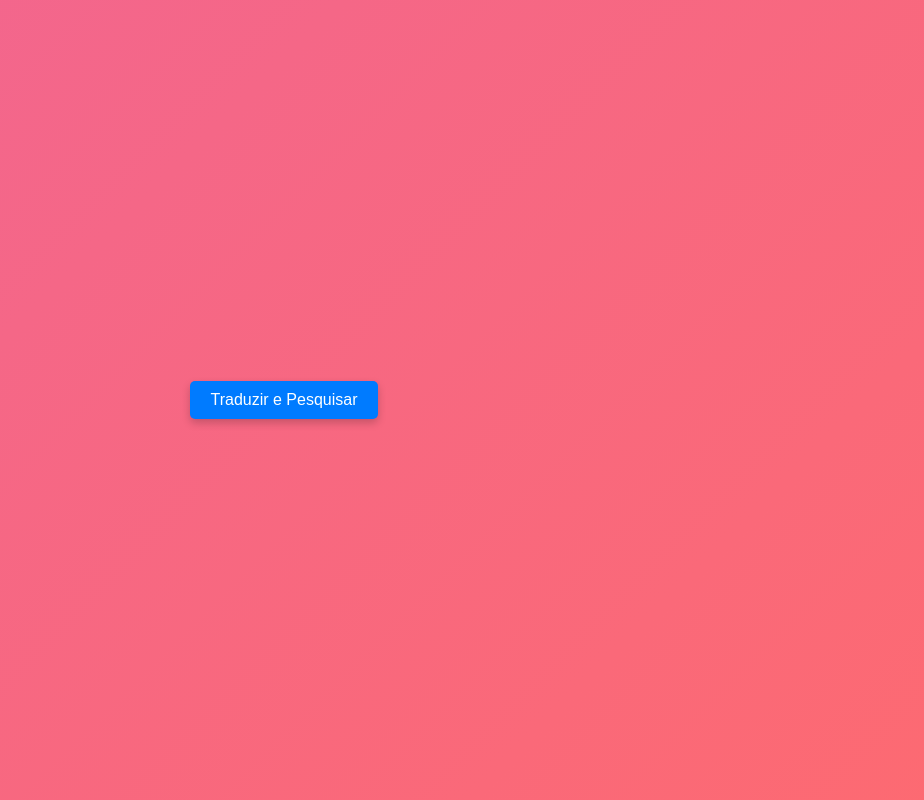
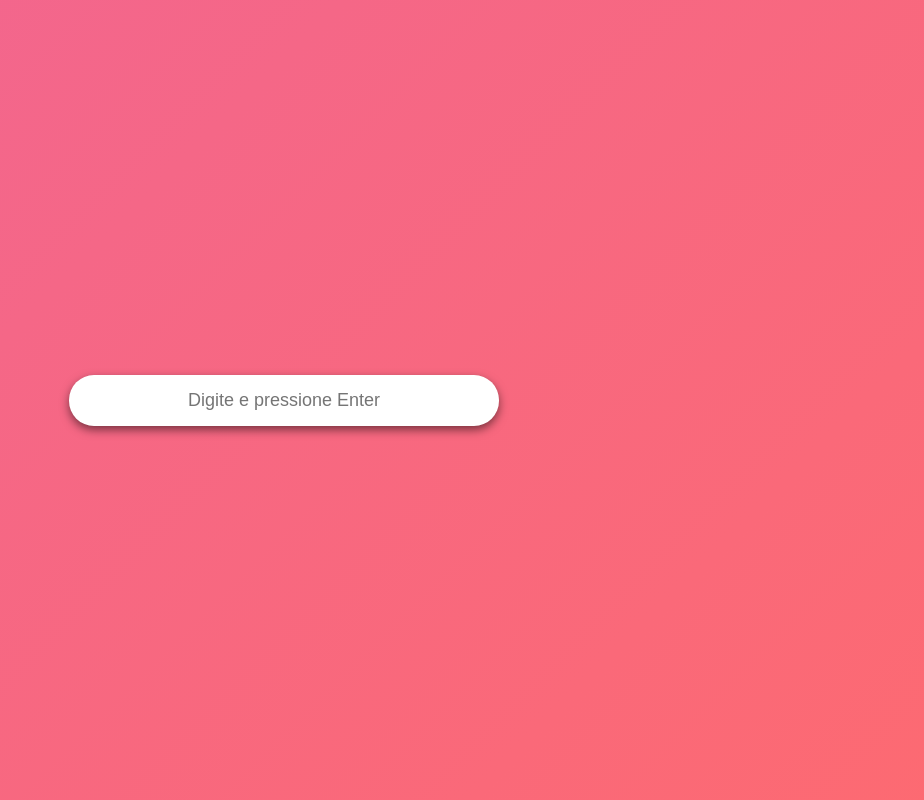
Before and after one commit to juniorapeles/script-search-english, a plain HTML site: page index.html in a window 1280 px wide. Shown: the whole page, without its empty margins (356-1280 px from the left). Drawn offline with Linux system fonts and the light colour scheme.

Commit message:
firts commit everyday smoke ihuul kkk 666

```diff
--- a/index.html
+++ b/index.html
@@ -24,27 +24,30 @@
             100% { background-position: 0% 0%; }
         }
 
-        #translateButton {
-            padding: 10px 20px;
-            background-color: #007bff;
-            color: white;
+        input[type="text"] {
+            padding: 15px;
+            font-size: 18px;
             border: none;
-            border-radius: 5px;
-            cursor: pointer;
-            font-size: 16px;
-            box-shadow: 0 4px 8px rgba(0, 0, 0, 0.2);
+            border-radius: 25px;
+            width: 400px;
+            box-shadow: 0 4px 10px rgba(0, 0, 0, 0.5);
+            text-align: center;
+            outline: none;
         }
 
-        #translateButton:hover {
-            background-color: #0056b3;
+        input[type="text"]::placeholder {
+            text-align: center;
         }
     </style>
 </head>
 <body>
-    <button id="translateButton">Traduzir e Pesquisar</button>
+
+    <input type="text" id="searchInput" placeholder="Digite e pressione Enter" autofocus>
+
     <script>
-        document.getElementById('translateButton').addEventListener('click', function() {
-            var texto = prompt("Digite o que deseja pesquisar:");
+        document.getElementById('searchInput').addEventListener('keydown', function(event) {
+            if (event.key === 'Enter') {
+                var texto = event.target.value;
                 if (texto) {
                     var url = "https://translate.googleapis.com/translate_a/single?client=gtx&sl=pt&tl=en&dt=t&q=" + encodeURIComponent(texto);
                     fetch(url)
@@ -55,7 +58,9 @@
                         })
                         .catch(error => alert('Erro ao traduzir o texto.'));
                 }
+            }
         });
     </script>
+
 </body>
 </html>
```
Lines whose indentation alone changed are shown as unchanged.
